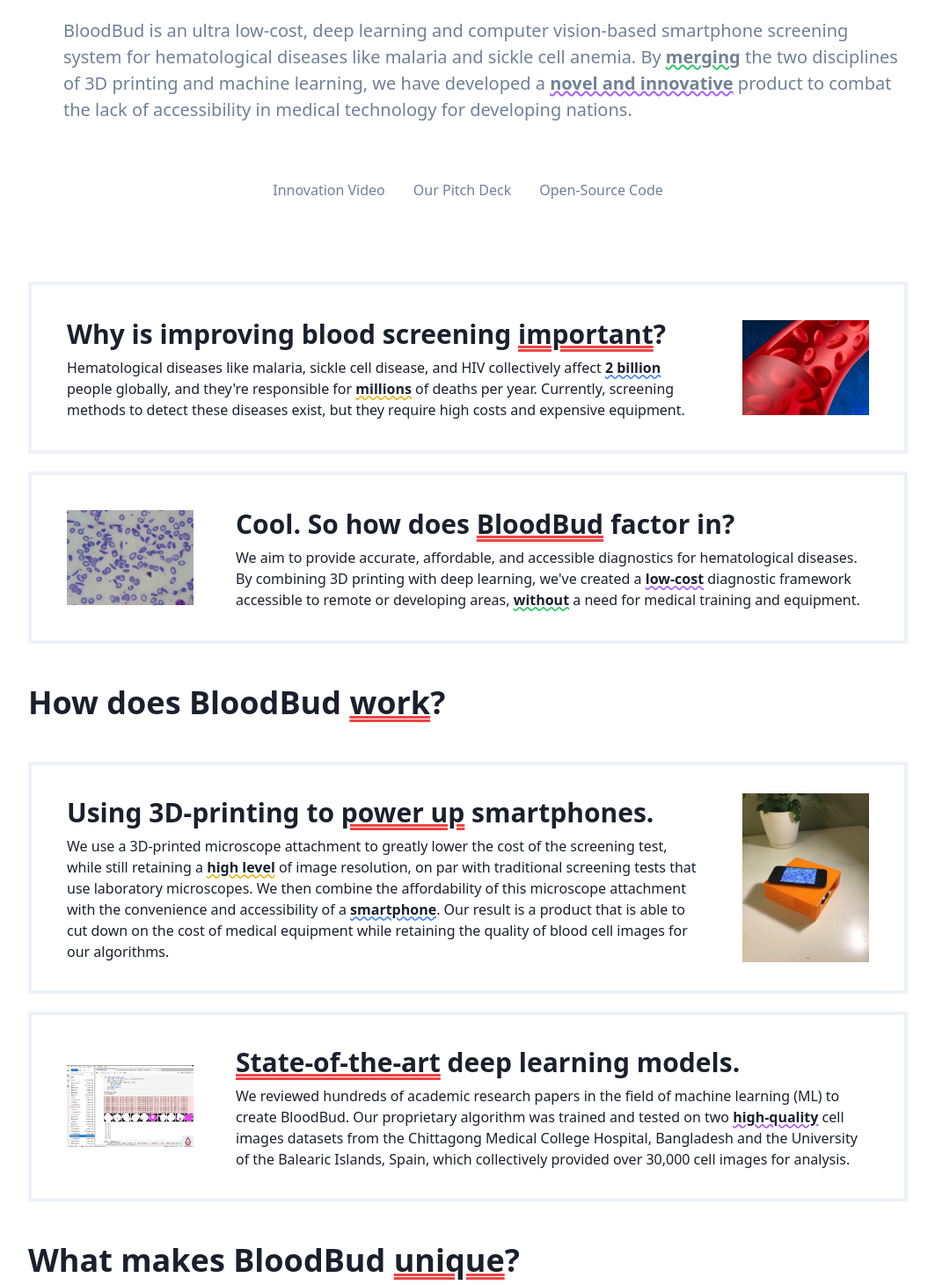
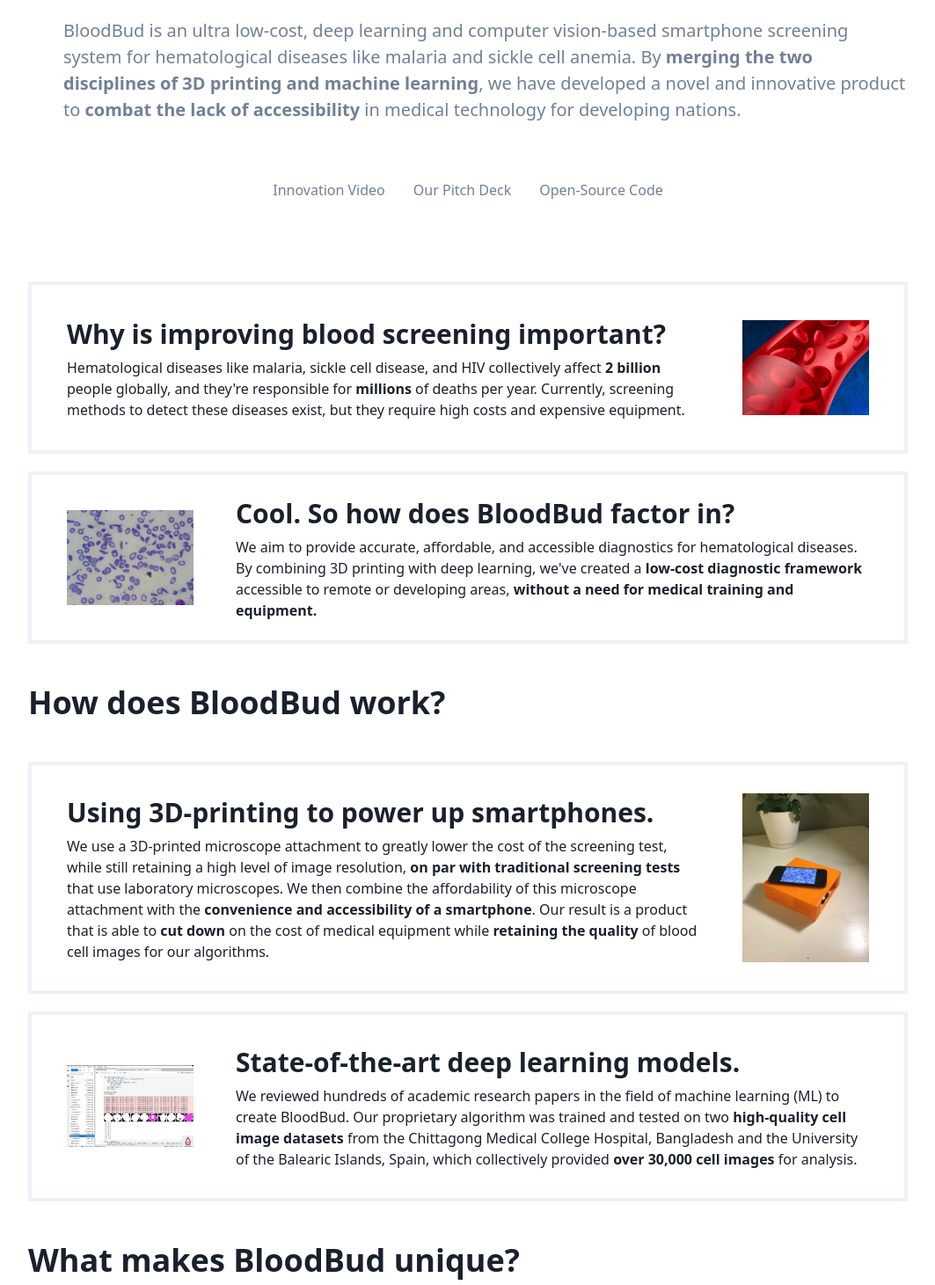
Before and after one commit to azh248/Blood-Bud, a Next.js app: page / in a window 1280 px wide. Shown: the part 389-1850 px from the top of the page at 88% size, without its empty margins (108-1171 px from the left). Built offline with nearby package versions, Linux system fonts and the light colour scheme.

Commit message:
get rid of squigglies

```diff
--- a/src/templates/Hero.tsx
+++ b/src/templates/Hero.tsx
@@ -19,7 +19,11 @@
       }>
         <li>
           <Link href="https://github.com/azh248/Blood-Bud">
-            <a>Website GitHub</a>
+            <a>
+              <div className="text-gray-900 text-xl">
+                Website GitHub
+              </div>
+            </a>
           </Link>
         </li>
       </NavbarTwoColumns>
@@ -36,14 +40,14 @@
         description={
           <>
             {'BloodBud is an ultra low-cost, deep learning and computer vision-based smartphone screening system for hematological diseases like malaria and sickle cell anemia. By '}
-            <span className="font-bold underline decoration-green-500 decoration-wavy">
-              {'merging'}
+            <span className="font-bold placeholder">
+              {'merging the two disciplines of 3D printing and machine learning'}
             </span>
-            {' the two disciplines of 3D printing and machine learning, we have developed a '}
-            <span className="font-bold underline decoration-purple-500 decoration-wavy">
-              {'novel and innovative'}
+            {', we have developed a novel and innovative product to '}
+            <span className="font-bold placeholder">
+              {'combat the lack of accessibility'}
             </span>
-            {' product to combat the lack of accessibility in medical technology for developing nations. '}
+            {' in medical technology for developing nations. '}
           </>
         }
         button1={
--- a/src/templates/VerticalFeatureRowBoxes.tsx
+++ b/src/templates/VerticalFeatureRowBoxes.tsx
@@ -11,7 +11,7 @@
       title={
         <>
           {'Why is improving blood screening '}
-          <span className="font-bold underline decoration-red-500 decoration-double">
+          <span className="font-bold placeholder">
             {'important'}
           </span>
           {'?'}
@@ -21,11 +21,11 @@
       {
         <>
           {'Hematological diseases like malaria, sickle cell disease, and HIV collectively affect '}
-          <span className="font-bold underline decoration-blue-500 decoration-wavy">
+          <span className="font-bold placeholder">
             {'2 billion'}
           </span>
           {' people globally, and they\'re responsible for '}
-          <span className="font-bold underline decoration-yellow-500 decoration-wavy">
+          <span className="font-bold placeholder">
             {'millions'}
           </span>
           {' of deaths per year. Currently, screening methods to detect these diseases exist, but they require high costs and expensive equipment.'}
@@ -38,7 +38,7 @@
       title={
         <>
           {'Cool. So how does '}
-          <span className="font-bold underline decoration-red-500 decoration-double">
+          <span className="font-bold placeholder">
             {'BloodBud'}
           </span>
           {' factor in?'}
@@ -47,14 +47,13 @@
       description={
         <>
           {'We aim to provide accurate, affordable, and accessible diagnostics for hematological diseases. By combining 3D printing with deep learning, we\'ve created a '}
-            <span className="font-bold underline decoration-purple-500 decoration-wavy">
-              {'low-cost'}
+            <span className="font-bold placeholder">
+              {'low-cost diagnostic framework'}
             </span>
-          {' diagnostic framework accessible to remote or developing areas, '}
-            <span className="font-bold underline decoration-green-500 decoration-wavy">
-              {'without'}
+          {' accessible to remote or developing areas, '}
+            <span className="font-bold placeholder">
+              {'without a need for medical training and equipment.'}
             </span>
-            {' a need for medical training and equipment.'}
         </>
       }
       image="/assets/images/bloodscreening.png"
@@ -65,7 +64,7 @@
     <div className="mb-10 mt-10">
         {"Title" && (
         <h2 className="text-4xl text-gray-900 font-bold">How does BloodBud&nbsp;
-          <div className="inline font-bold underline decoration-red-500 decoration-double">work</div>
+          <div className="inline font-bold placeholder">work</div>
           ?</h2>
         )}
         {/* {"Description" && (
@@ -77,7 +76,7 @@
       title={
         <>
           {'Using 3D-printing to '}
-          <span className="font-bold underline decoration-red-500 decoration-double">
+          <span className="font-bold placeholder">
             {'power up'}
           </span>
           {' smartphones. '}
@@ -85,15 +84,23 @@
       }
       description={
         <>
-          {'We use a 3D-printed microscope attachment to greatly lower the cost of the screening test, while still retaining a '}
-            <span className="font-bold underline decoration-yellow-500 decoration-wavy">
-              {'high level'}
+          {'We use a 3D-printed microscope attachment to greatly lower the cost of the screening test, while still retaining a high level of image resolution, '}
+            <span className="font-bold placeholder">
+              {' on par with traditional screening tests'}
             </span>
-          {' of image resolution, on par with traditional screening tests that use laboratory microscopes. We then combine the affordability of this microscope attachment with the convenience and accessibility of a '}
-            <span className="font-bold underline decoration-blue-500 decoration-wavy">
-              {'smartphone'}
+          {' that use laboratory microscopes. We then combine the affordability of this microscope attachment with the '}
+            <span className="font-bold placeholder">
+              {'convenience and accessibility of a smartphone'}
             </span>
-            {'. Our result is a product that is able to cut down on the cost of medical equipment while retaining the quality of blood cell images for our algorithms.'}
+          {'. Our result is a product that is able to '}
+          <span className="font-bold placeholder">
+            {'cut down'}
+          </span>
+          {' on the cost of medical equipment while '}
+          <span className="font-bold placeholder">
+            {'retaining the quality'}
+          </span>
+          {' of blood cell images for our algorithms.'}
         </>
       }
       image="/assets/images/3dprint.png"
@@ -104,7 +111,7 @@
     <FeatureRowBox
       title={
         <>
-          <span className="font-bold underline decoration-red-500 decoration-double">
+          <span className="font-bold placeholder">
             {'State-of-the-art'}
           </span>
           {' deep learning models. '}
@@ -113,10 +120,14 @@
       description={
         <>
           {'We reviewed hundreds of academic research papers in the field of machine learning (ML) to create BloodBud. Our proprietary algorithm was trained and tested on two '}
-            <span className="font-bold underline decoration-purple-500 decoration-wavy">
-              {'high-quality'}
+            <span className="font-bold placeholder">
+              {'high-quality cell image datasets'}
             </span>
-          {' cell images datasets from the Chittagong Medical College Hospital, Bangladesh and the University of the Balearic Islands, Spain, which collectively provided over 30,000 cell images for analysis.'}
+          {' from the Chittagong Medical College Hospital, Bangladesh and the University of the Balearic Islands, Spain, which collectively provided '}
+          <span className="font-bold placeholder">
+            {'over 30,000 cell images'}
+          </span>
+          {' for analysis.'}
         </>
       }
       image="/assets/images/deeplearning.png"
@@ -129,7 +140,7 @@
     <div className="mb-10 mt-10">
         {"Title" && (
         <h2 className="text-4xl text-gray-900 font-bold">What makes BloodBud&nbsp;
-          <div className="inline font-bold underline decoration-red-500 decoration-double">unique</div>
+          <div className="inline font-bold placeholder">unique</div>
           ?</h2>
         )}
         {/* {"Description" && (
@@ -146,11 +157,11 @@
       description1={
         <>
           {'Current blood screening methods include microscopy analysis and Rapid Diagnostic Tests, which cost '}
-            <span className="font-bold underline decoration-green-500 decoration-wavy">
+            <span className="font-bold placeholder">
               {'over $6 and $2'}
             </span>
           {', respectively. The raw-material cost for our reusable smartphone attachment comes in at just '}
-            <span className="font-bold underline decoration-blue-500 decoration-wavy">
+            <span className="font-bold placeholder">
               {'$0.49'}
             </span>
             {', a fraction of the cost of other solutions.'}
--- a/src/templates/VerticalFeatures.tsx
+++ b/src/templates/VerticalFeatures.tsx
@@ -10,7 +10,7 @@
       title={
         <>
           {'Using 3D-printing to '}
-          <span className="font-bold underline decoration-red-500 decoration-double">
+          <span className="font-bold placeholder">
             {'power up '}
           </span>
           {'smartphones. '}
@@ -40,7 +40,7 @@
       title={
         <>
           {'Fast and accurate diagnosis, powered by '}
-          <span className="font-bold underline decoration-red-500 decoration-double">
+          <span className="font-bold placeholder">
             {'state-of-the-art'}
           </span>
           {' deep learning models. '}
@@ -71,7 +71,7 @@
       title={
         <>
           {'Using 3D-printing to '}
-          <span className="font-bold underline decoration-red-500 decoration-double">
+          <span className="font-bold placeholder">
             {'power up '}
           </span>
           {'smartphones. '}
```
